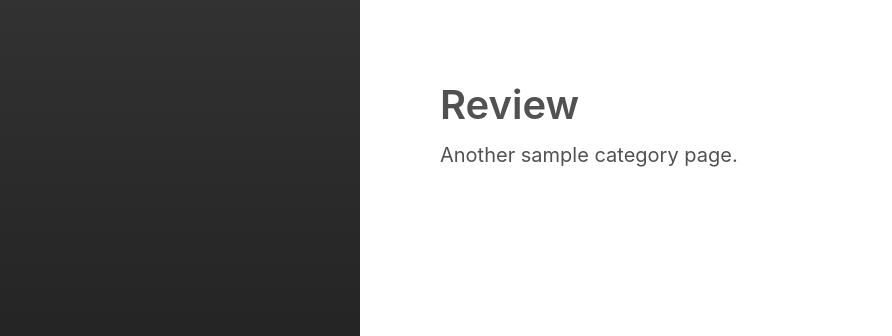
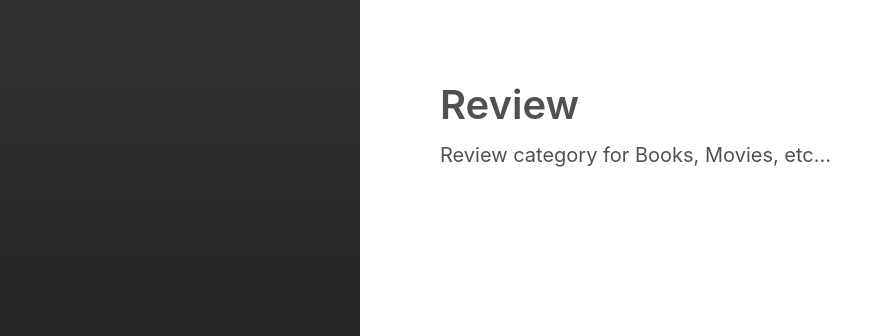
Before and after one commit to boribap/boribab.github.io, a Jekyll site: the page built from category/Review.md, in a window 1280 px wide. Shown: the top 336 px of the page, without its empty margins (0-892 px from the left). Built offline with Jekyll 4.4.1, drawn with Linux system fonts in a browser that asks for light colours.

Commit message:
Update Review.md

```diff
--- a/category/Review.md
+++ b/category/Review.md
@@ -3,4 +3,4 @@ layout: category
 title: Review
 ---
 
-Another sample category page.
+Review category for Books, Movies, etc...
```
